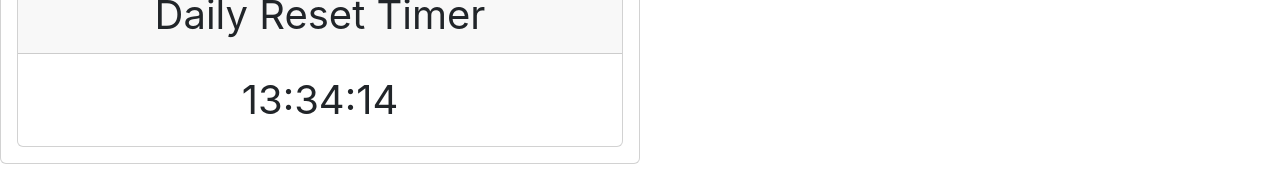
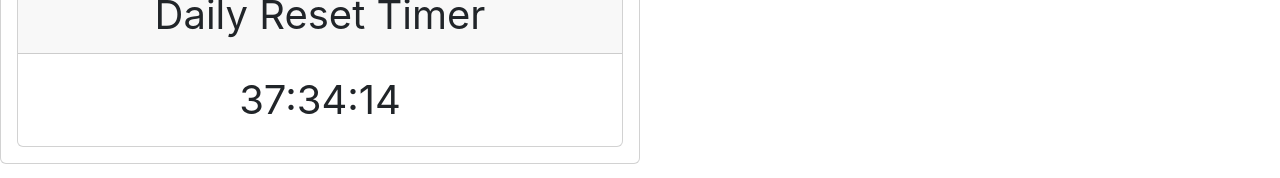
Before and after one commit to WesleyCartagena/guardians-central-backup-4-23-24, a React (Create React App) app: page /#/ in a window 1280 px wide. Shown: the part 204-382 px from the top of the page. Built offline with nearby package versions, Linux system fonts and the light colour scheme.

Commit message:
fixed timer bugswhen day would reset

```diff
--- a/src/components/DailyResetTimer/DailyResetTimer.js
+++ b/src/components/DailyResetTimer/DailyResetTimer.js
@@ -12,6 +12,7 @@ const DailyResetTimer = () => {
 
     // Creates a Date object representing 1700UTC destiny's reset time
     const destinyDailyReset = new Date();
+    destinyDailyReset.setUTCDate(destinyDailyReset.getUTCDate() + 1)
     destinyDailyReset.setUTCHours(17,0,0,0);
 
     // Gives a time difference in milliseconds
--- a/src/components/WeeklyResetTimer/WeeklyResetTimer.js
+++ b/src/components/WeeklyResetTimer/WeeklyResetTimer.js
@@ -64,7 +64,7 @@ const WeeklyResetTimer = () => {
                 hours--;
                 minutes = 60
         }
-        if (days > 0 && hours === 0) {
+        if (days > 0 && hours === 0 && minutes === 0 && seconds === 0) {
             setFormattedDays(`${String(days - 1).padStart(2, '0')}d`);
                 days--;
                 hours = 23
```
